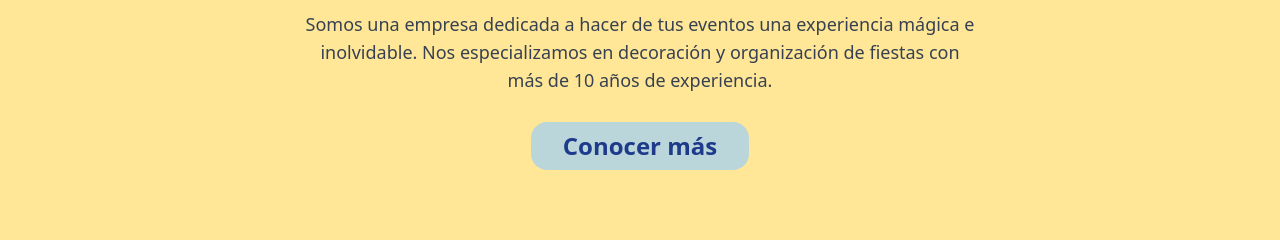
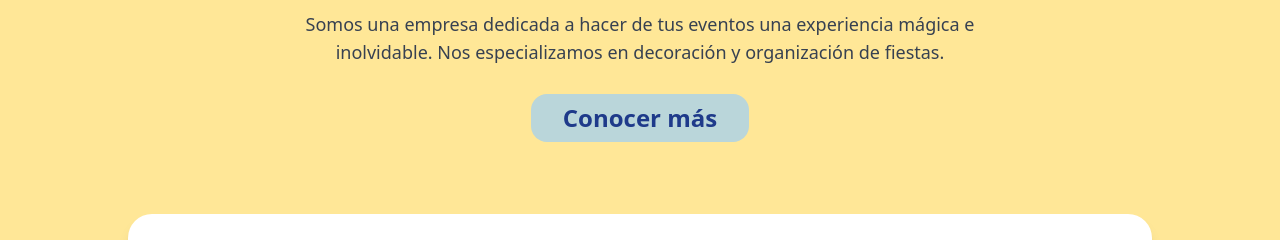
Before and after one commit to DARK141-hub/pato-party-demostracion, a plain HTML site: page index.html in a window 1280 px wide. Shown: the part 378-618 px from the top of the page. Drawn offline with nearby package versions, Linux system fonts and the light colour scheme.

Commit message:
textoinicio

```diff
--- a/index.html
+++ b/index.html
@@ -98,7 +98,7 @@
   </p>
   <p class="text-lg max-w-2xl mx-auto mt-4 text-gray-700">
     Somos una empresa dedicada a hacer de tus eventos una experiencia mágica e inolvidable.
-    Nos especializamos en decoración y organización de fiestas con más de 10 años de experiencia.
+    Nos especializamos en decoración y organización de fiestas.
   </p>
   <button class="bg-sea-spray text-2xl text-blue-900 font-bold mt-7 rounded-2xl px-8 py-2 border-blue-900 hover:scale-105 hover:bg-white transition-all duration-300 hover:text-blue-900">
     Conocer más
```
